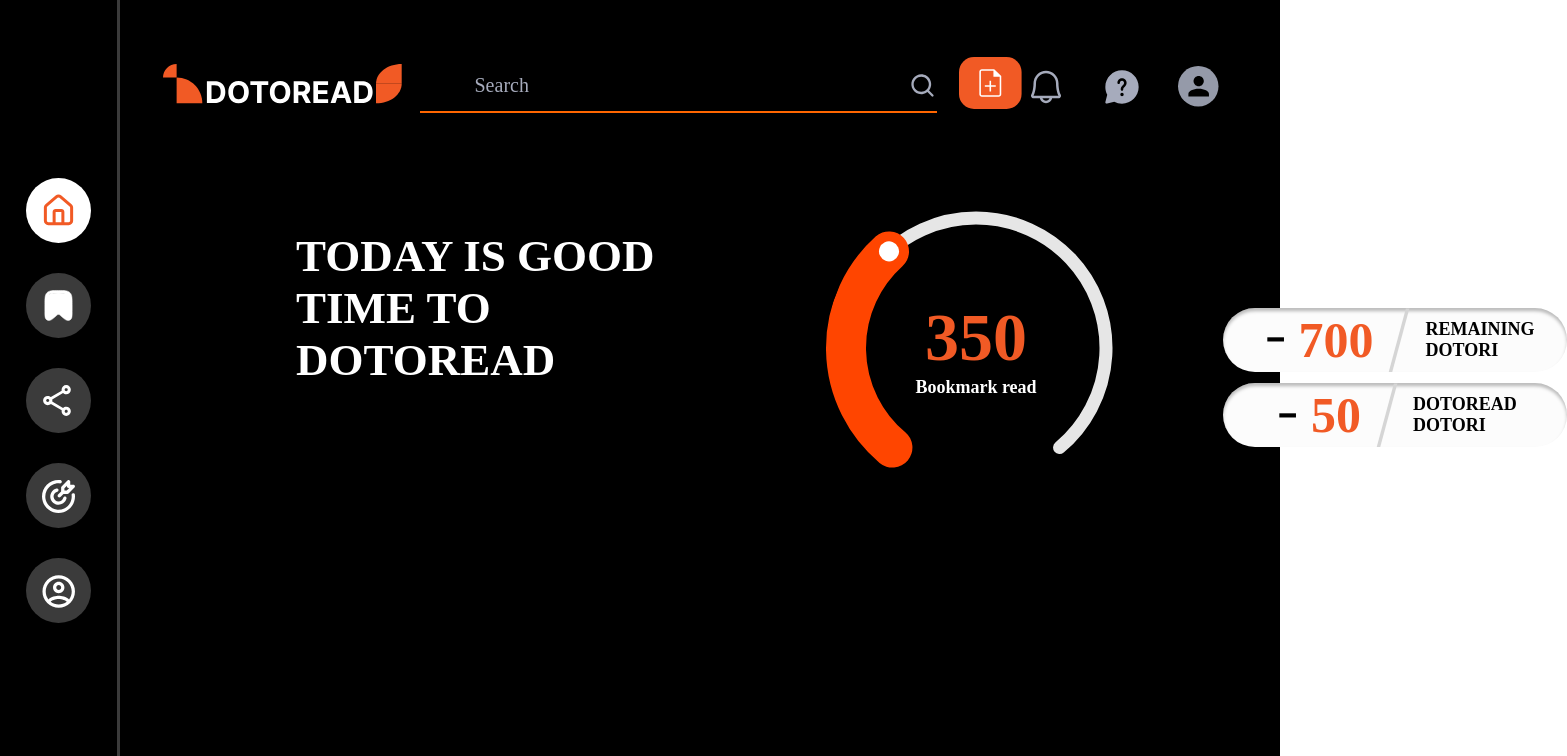
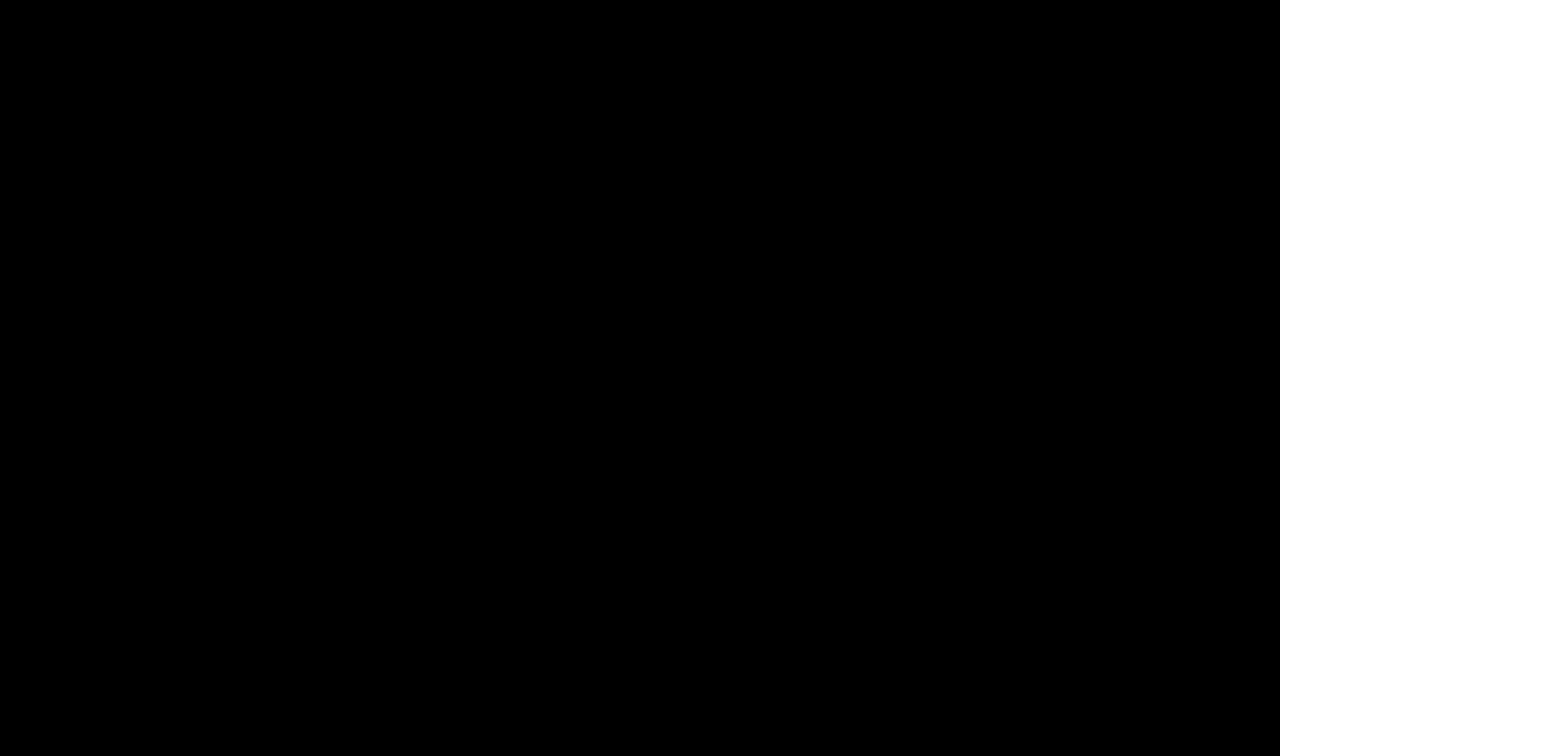
Before and after one commit to KIMGEONHWI/DOTOREAD-CLIENT, a React (Vite) app: page / in a window 1280 px wide. Shown: the top 756 px of the page, 1567 px wide, since content can reach past the window. Built offline with nearby package versions, Linux system fonts and the light colour scheme.

Commit message:
feat : Router.tsx , Roots.tsx 수정

```diff
--- a/src/Roots.tsx
+++ b/src/Roots.tsx
@@ -1,13 +1,16 @@
 import Header from './components/common/Header/Header';
 import SideBar from './components/common/SideBar/SideBar';
-import { Outlet } from 'react-router-dom';
+import { Outlet, useLocation } from 'react-router-dom';
 
 function Roots() {
+	const location = useLocation();
+
+	// 온보딩 페이지일땐 Sidebar Header렌더링 안되게
+	const isOnBoardingPage = location.pathname === '/';
 	return (
 		<>
-			<SideBar />
-			<Header />
-
+			{!isOnBoardingPage && <SideBar />}
+			{!isOnBoardingPage && <Header />}
 			<Outlet />
 		</>
 	);
--- a/src/Router.tsx
+++ b/src/Router.tsx
@@ -1,5 +1,6 @@
 import AiClassificationPage from './components/AiClassification/AiClassificationPage';
 import BookMarkPage from './pages/BookMark/BookMarkPage';
+import OnBoardingPage from './pages/OnBoarding/OnBoardingPage';
 import Roots from '@/Roots';
 import MainPage from '@/pages/Main/MainPage';
 import { createBrowserRouter } from 'react-router-dom';
@@ -11,6 +12,10 @@ export const router = createBrowserRouter([
 		children: [
 			{
 				path: '/',
+				element: <OnBoardingPage />,
+			},
+			{
+				path: '/main',
 				element: <MainPage />,
 			},
 			{
--- /dev/null
+++ b/src/pages/OnBoarding/OnBoardingPage.tsx
@@ -0,0 +1,17 @@
+import styled from 'styled-components';
+
+const OnBoardingPage = () => {
+	return (
+		<OnBoardingPageWrapper>
+			<Header></Header>
+		</OnBoardingPageWrapper>
+	);
+};
+export default OnBoardingPage;
+
+const OnBoardingPageWrapper = styled.div`
+	width: 100%;
+	height: 100vh;
+	background-color: ${({ theme }) => theme.colors.background};
+`;
+const Header = styled.header``;
```
